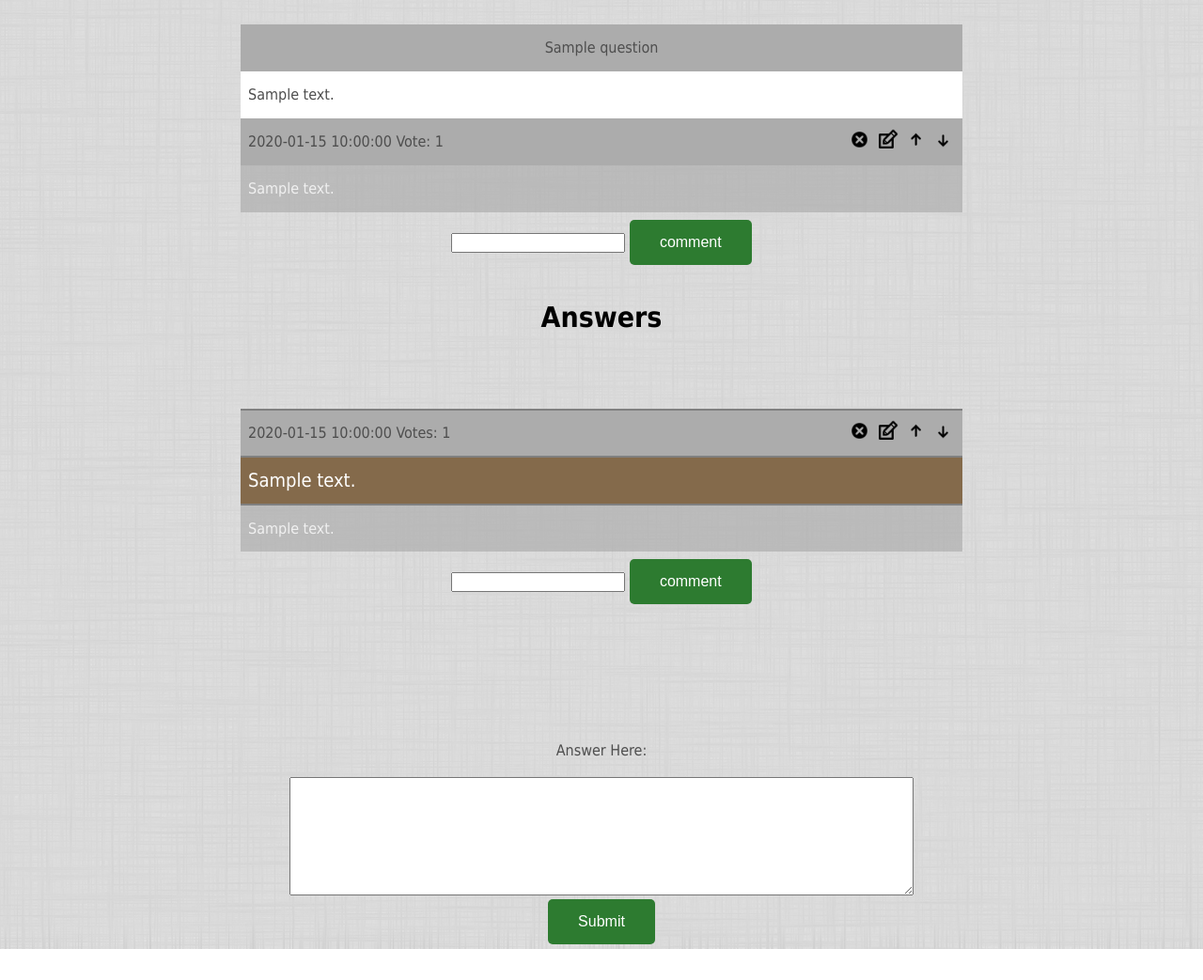
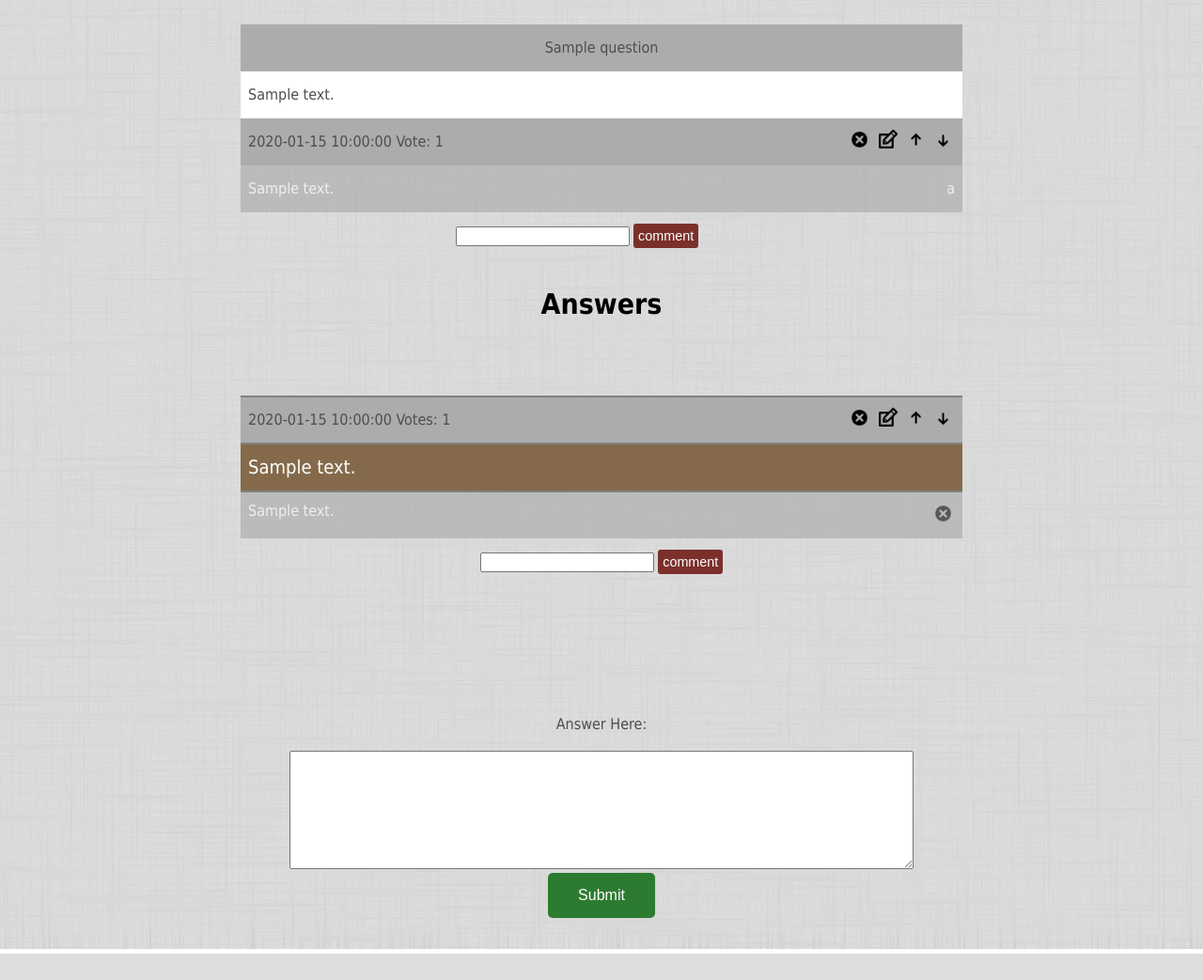
Before and after one commit to CodecoolBP20172/AskMate_git_n_run, a Flask app: page /question/1 in a window 1280 px wide. Shown: the part 70-1113 px from the top of the page at 94% size. After the commit the page ends 1085 px from the top, so only its background shows below. Run offline with Flask 2, Linux system fonts and the light colour scheme; a database or web service that is not in the repository returns one stand-in record (values such as "Sample title"); some libraries are stand-ins or nearby versions.

Commit message:
Deletecomment

```diff
--- a/static/css/style_question.css
+++ b/static/css/style_question.css
@@ -115,6 +115,25 @@ tr, th {
 	opacity: 0.6;
 	}
 
+.comment_buttons {
+	color: white;
+	text-align: right;
+	padding: 8px;
+	background: #A7A7A7;
+	opacity: 0.6;
+}
+
+#submitid {
+	background-color: #7B302C;
+    border: none;
+    color: white;
+    padding: 5px 5px;
+    text-align: center;
+	font-size: 90%;
+	border-radius: 3px;
+}
+
+
 .answer_date {
 	text-align: left;
 	border-bottom: 2px solid grey;
--- a/templates/form.html
+++ b/templates/form.html
@@ -19,10 +19,5 @@
       </fieldset>
     </form>
     <br>
-    <a href ="/">
-      <h3>
-      Back to main menu
-      <h3>
-    </a>
   </body>
 </html>
--- a/templates/list.html
+++ b/templates/list.html
@@ -9,7 +9,7 @@
     <a href="/"><div id="header">List of question</div></a>
     <form action="/getsearch" method="post">
       <p><input name="searchbox" id="seachbox_id" rows="2" cols="10" minlength="1" maxlength="10" required="required" style="font-size:15px;"></input>
-        <button type="submit" id="submit_id">Search</button>
+       <input type="image" name="submit" src="/static/images/search.png" width="20px" border = "0" alt="Submit"/>
     </form>
     <table align="center">
       <tr>
--- a/templates/question.html
+++ b/templates/question.html
@@ -42,8 +42,11 @@
       {%for line in questioncomments%}
       {%if line["question_id"] == question[0]["id"]%}
       <tr>
-        <td class="comment">
+        <td class="comment" width="190%">
           {{line["message"]}}
+        </td>
+        <td class="comment_buttons" width="10%">
+          a
         </td>
       </tr>
       {%endif%}
@@ -51,7 +54,7 @@
       <tr>
         <td>
           <form action="/give_comment/question_id/{{  question[0]['id']  }}" method="post">
-            <input name ="comment"></input>
+            <input name ="comment" maxlength="90"></input>
             <button type="submit" id="submitid">comment</button>
           </form>
         </td>
@@ -120,9 +123,9 @@
       {%for commentline in answercomments%}
       {%if commentline["answer_id"] == line["id"]%}
       <tr>
-        <td class="comment">
-          {{commentline["message"]}}
-        </td>
+        <td class="comment"><span style="float: left">{{commentline["message"]}}</span><span style="float: right">
+        <a href="/{{  question[0]['id']  }}/delete_comment/{{  line['id']  }}"><img src="/static/images/delete.png" width="25px"></a>
+        </span></td>
       </tr>
       {%endif%}
       {%endfor%}
```
Also changed, not shown: static/css/style_form.css (line endings or trailing spaces), static/images/search.png (added).
